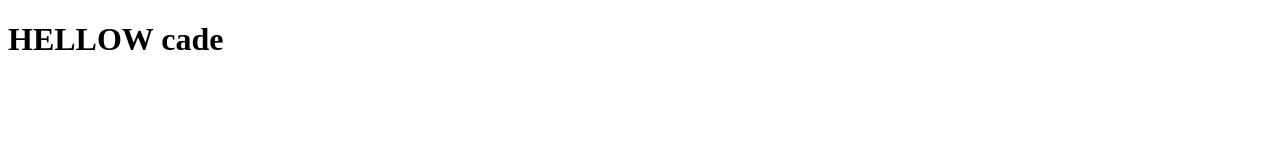
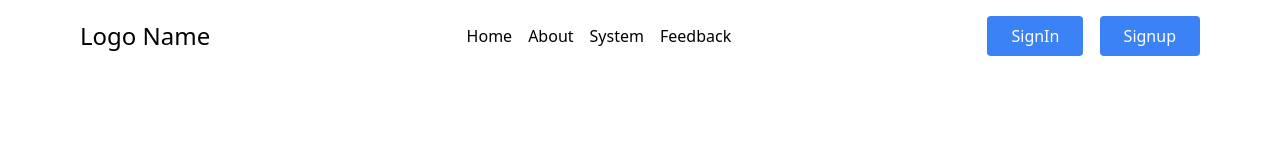
Before and after one commit to sadaam090/TEST, a plain HTML site: page index.html in a window 1280 px wide. Drawn offline with nearby package versions, Linux system fonts and the light colour scheme.

Commit message:
add navbar

```diff
--- a/index.html
+++ b/index.html
@@ -4,8 +4,21 @@
     <meta charset="UTF-8">
     <meta name="viewport" content="width=device-width, initial-scale=1.0">
     <title>Document</title>
+    <script src="https://cdn.tailwindcss.com"></script>
 </head>
 <body>
-    <h1>HELLOW cade</h1>
+   <div class="  flex justify-between mx-[5rem] items-center mt-[1rem]">
+    <h1  class="text-2xl">Logo Name</h1>
+    <ul class=" flex space-x-4">
+        <li><a href="">Home</a></li>
+        <li><a href="">About</a></li>
+        <li><a href="">System</a></li>
+        <li><a href="">Feedback</a></li>
+    </ul>
+    <div class=" space-x-3">
+        <button class=" bg-blue-500 py-2 px-6 rounded text-white">SignIn</button>
+        <button class=" bg-blue-500 py-2 px-6 rounded text-white">Signup</button>
+    </div>
+   </div>
 </body>
 </html>
```
Also changed, not shown: tailwind.config.js (added).
